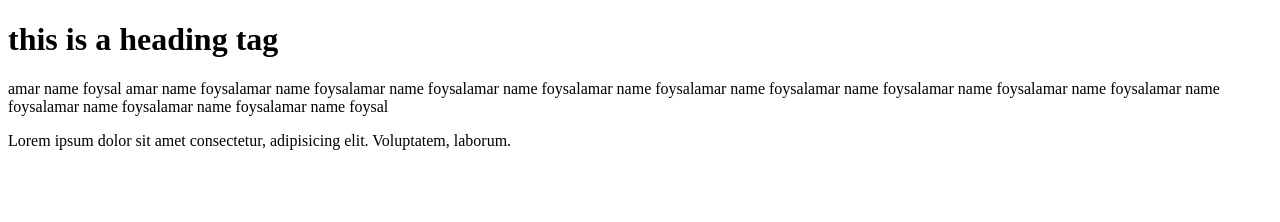
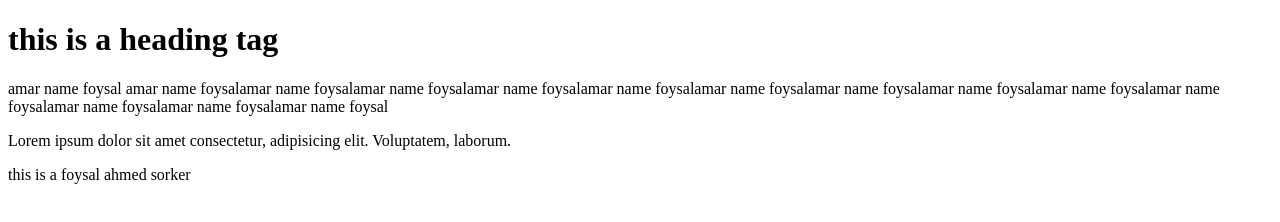
Before and after one commit to simcity4006/first-project, a plain HTML site: page index.html in a window 1280 px wide. Drawn offline with Linux system fonts and the light colour scheme.

Commit message:
Update index.html

```diff
--- a/index.html
+++ b/index.html
@@ -10,5 +10,6 @@
     <h1>this is a heading tag</h1>
     <p>amar name foysal amar name foysalamar name foysalamar name foysalamar name foysalamar name foysalamar name foysalamar name foysalamar name foysalamar name foysalamar name foysalamar name foysalamar name foysalamar name foysal</p>
     <p>Lorem ipsum dolor sit amet consectetur, adipisicing elit. Voluptatem, laborum.</p>
+    <p>this is a foysal ahmed sorker</p>
 </body>
 </html>
```
